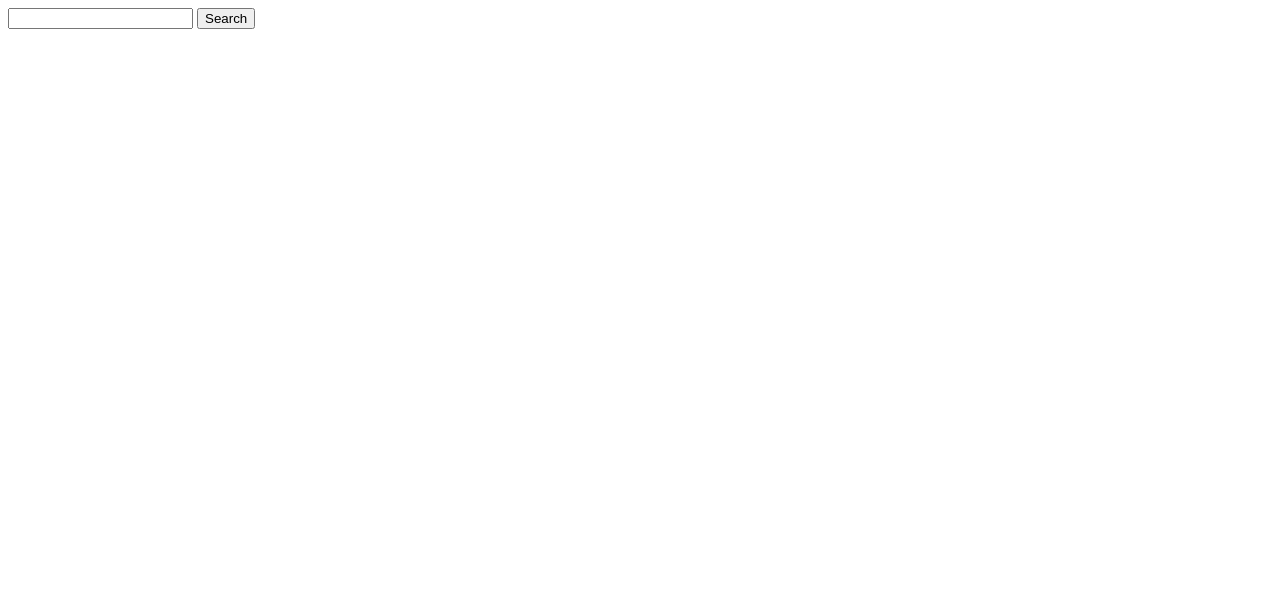
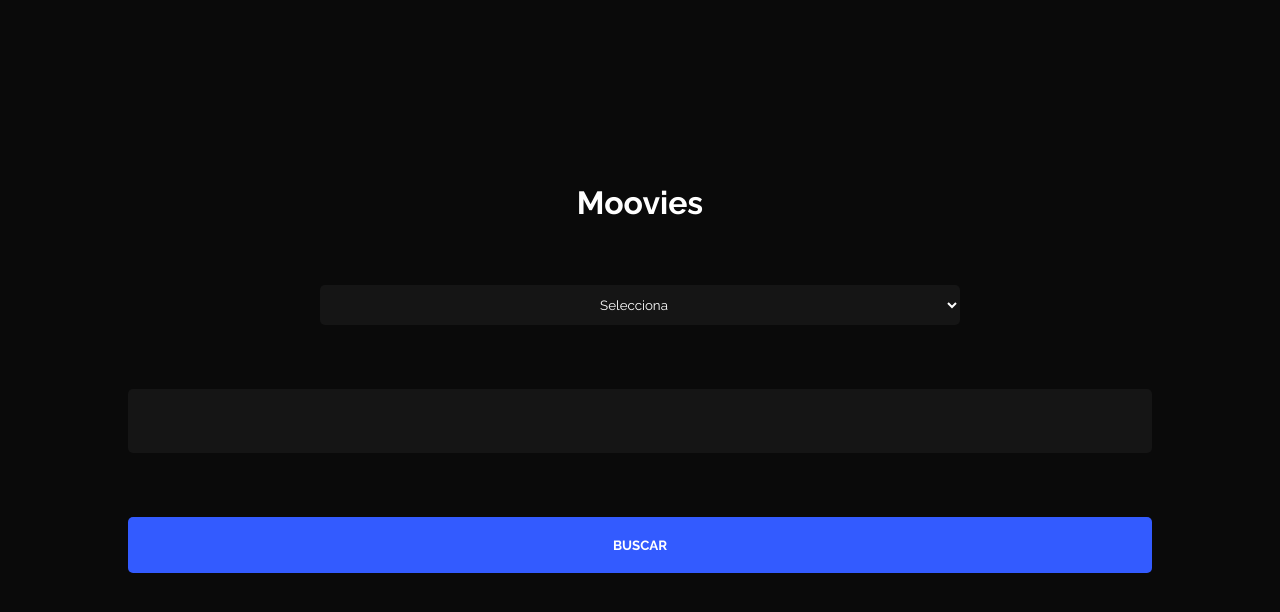
Before and after one commit to DanielFelipe10/OMDb-Web, a website: page public/index.html in a window 1280 px wide. Drawn offline with Linux system fonts and the light colour scheme.

Commit message:
create header and add transition

```diff
--- a/public/index.html
+++ b/public/index.html
@@ -3,12 +3,23 @@
 <head>
     <meta charset="UTF-8">
     <meta name="viewport" content="width=device-width, initial-scale=1.0">
+    <link rel="stylesheet" href="styles/index.css">
     <title>Document</title>
 </head>
 <body>
-    <input type="text" id="searchInput">
-    <button id="searchButton">Search</button>
+    <header class="header">
+        <h1 class="titleH">Moovies</h1>
+        <select name="types" id="types" class="selectH">
+            <option value="">Selecciona</option>
+            <option value="movie">Peliculas</option>
+            <option value="series">Series</option>
+            <option value="episode">Episodios</option>
+        </select>
+        <input type="text" id="searchInput" class="inputH">
+        <button id="searchButton" class="buttonH">BUSCAR</button>
+    </header>
     <div id="results"></div>
-    <script src="js/index.js" type="module"></script>
+    <script type="module" src="js/index.js"></script>
+    <script type="module" src="js/animation/animations.js"></script>
 </body>
 </html>
--- /dev/null
+++ b/public/js/animation/animations.js
@@ -0,0 +1,15 @@
+const button = document.querySelector(".buttonH");
+const header = document.querySelector(".header")
+const h1 = document.querySelector(".titleH");
+const select = document.querySelector(".selectH");
+const input = document.querySelector(".inputH");
+
+function moveHeader(){
+    header.classList.add("navbar");
+    h1.classList.add("navbar");
+    select.classList.add("navbar");
+    input.classList.add("navbar");
+    button.classList.add("navbar");
+}
+
+button.addEventListener('click', moveHeader);
--- a/public/js/index.js
+++ b/public/js/index.js
@@ -10,7 +10,8 @@ async function searchMovie() {
     data.forEach(movie => {
         const movieTitle = movie.Title;
         const movieYear = movie.Year;
-        resultsDiv.innerHTML += `<p>${movieTitle}(${movieYear})</p>`;
+        const moviePoster = movie.Poster;
+        resultsDiv.innerHTML += `<p>${movieTitle}(${movieYear})</p><img src="${moviePoster}"style="width: 100px">`;
     });
 }
 
--- /dev/null
+++ b/public/styles/index.css
@@ -0,0 +1,102 @@
+@import url('https://fonts.googleapis.com/css2?family=Raleway:ital,wght@0,100..900;1,100..900&display=swap');
+
+:root{
+    --bg-color: #0A0A0A;
+    --secondary-black: #151515;
+    --blue: #335BFF;
+}
+
+*{
+    font-family: "Raleway", sans-serif;
+    box-sizing: border-box;
+}
+
+body{
+    margin: 0;
+    color: white;
+    background-color: var(--bg-color);
+}
+
+header{
+    width: 100wh;
+    height: 100vh;
+    display: flex;
+    justify-content: center;
+    align-items: center;
+    flex-direction: column;
+    transition: all .7s ease;
+}
+
+h1{
+    width: 100%;
+    text-align: center;
+}
+
+header select{
+    width: 50%;
+    height: 5%;
+    text-align: center;
+    background-color: var(--secondary-black);
+    color: white;
+    border: none;
+    border-radius: 5px;
+}
+
+header input{
+    width: 80%;
+    height: 8%;
+    padding: 10px;
+    background-color: var(--secondary-black);
+    color: white;
+    border: none;
+    border-radius: 5px;
+    font-size: 1.1em;
+}
+
+header button{
+    width: 80%;
+    height: 7%;
+    background-color: var(--blue);
+    color: white;
+    border: none;
+    border-radius: 5px;
+    font-weight: bold;
+}
+
+header > *{
+    margin-bottom: 5%;
+}
+
+/*Move header*/
+
+header.navbar > *{
+    margin-bottom: 1%;
+}
+
+.header.navbar{
+    height: 25vh;
+    flex-wrap: wrap;
+    flex-direction: row;
+}
+
+.titleH.navbar{
+    font-size: 1.7em;
+}
+
+.selectH.navbar{
+    width: 30%;
+    height: 25%;
+    border-radius: 5px 0 0 5px;
+}
+
+.inputH.navbar{
+    width: 60%;
+    height: 25%;
+    border-radius: 0 5px 5px 0;
+    font-size: 1em;
+}
+
+.buttonH.navbar{
+    height: 25%;
+    width: 90%;
+}
```
